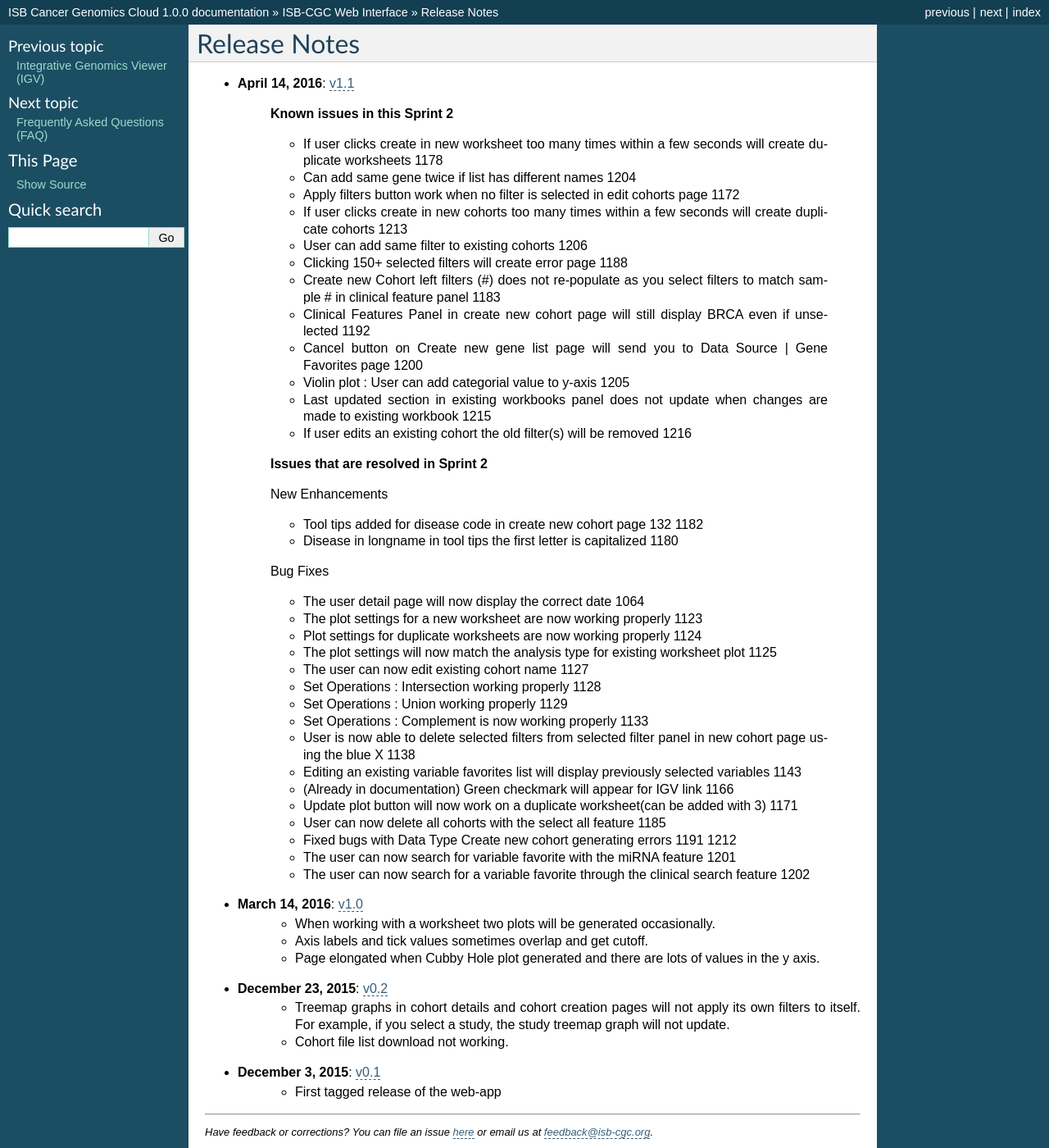
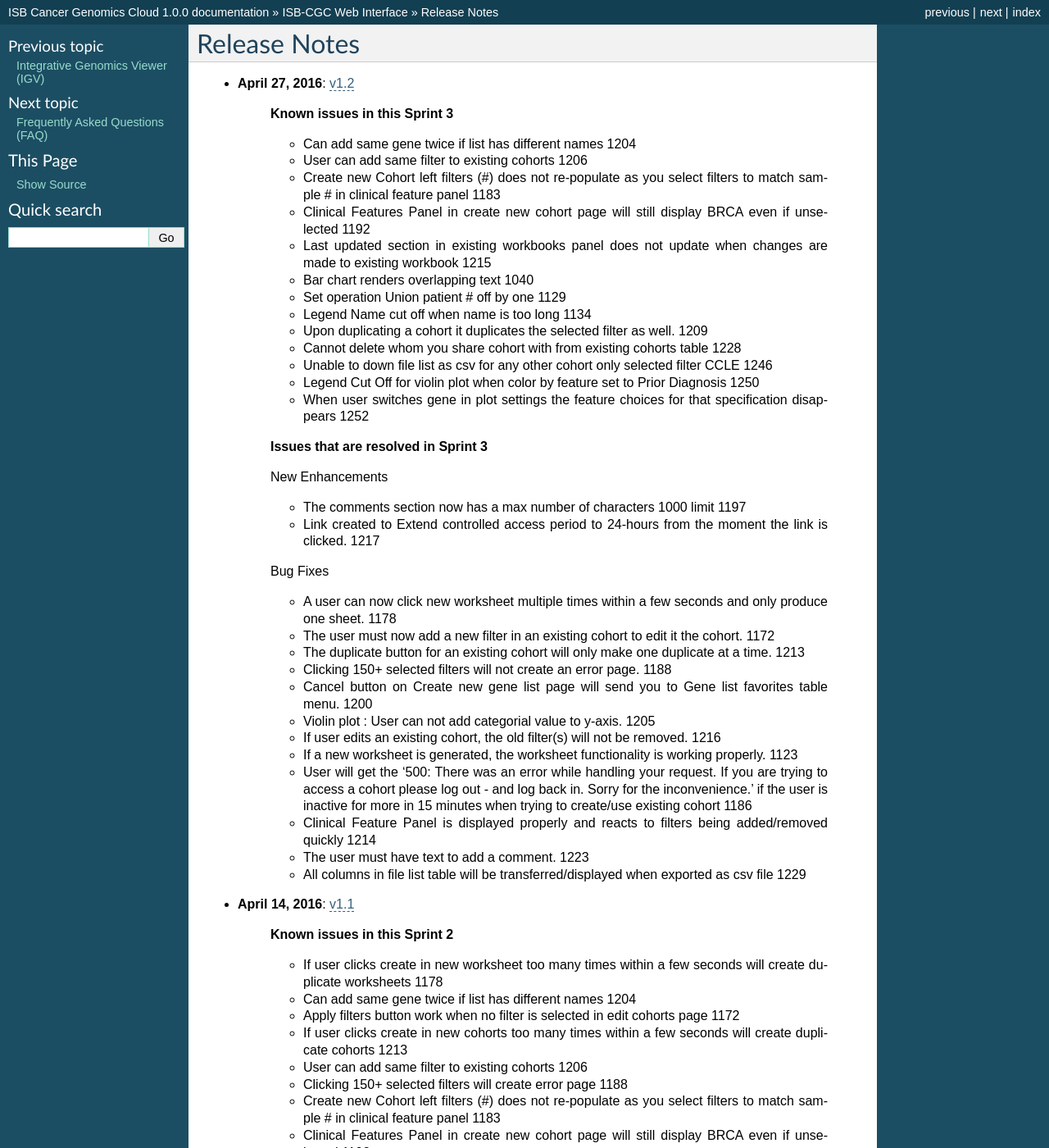
Before and after one commit to isb-cgc/readthedocs, a Sphinx documentation site: the page built from docs/source/sections/webapp/releases.rst, in a window 1280 px wide and 1400 px high. Shown: the whole window at 82% size. Built offline with Sphinx 7.4.7, drawn with Linux system fonts in a browser that asks for light colours.

Commit message:
Release notes for Sprint 3

```diff
--- a/docs/source/sections/webapp/releases.rst
+++ b/docs/source/sections/webapp/releases.rst
@@ -1,6 +1,48 @@
 *************
 Release Notes
 *************
+
+*  **April 27, 2016**: `v1.2 <https://github.com/isb-cgc/ISB-CGC-Webapp/releases/tag/2.2>`_
+
+    **Known issues in this Sprint 3**
+
+    - Can add same gene twice if list has different names 1204
+    - User can add same filter to existing cohorts 1206
+    - Create new Cohort left filters (#) does not re-populate as you select filters to match sample # in clinical feature panel 1183
+    - Clinical Features Panel in create new cohort page will still display BRCA even if unselected 1192
+    - Last updated section in existing workbooks panel does not update when changes are made to existing workbook 1215
+    - Bar chart renders overlapping text 1040
+    - Set operation Union patient # off by one 1129
+    - Legend Name cut off when name is too long 1134
+    - Upon duplicating a cohort it duplicates the selected filter as well. 1209
+    - Cannot delete whom you share cohort with from existing cohorts table 1228
+    - Unable to down file list as csv for any other cohort only selected filter CCLE 1246
+    - Legend Cut Off for violin plot when color by feature set to Prior Diagnosis 1250
+    - When user switches gene in plot settings the feature choices for that specification disappears 1252
+
+
+    **Issues that are resolved in Sprint 3**
+
+    New Enhancements
+
+    - The comments section now has a max number of characters 1000 limit 1197
+    - Link created to Extend controlled access period to 24-hours from the moment the link is clicked. 1217
+
+    Bug Fixes
+
+    - A user can now click new worksheet multiple times within a few seconds and only produce one sheet. 1178
+    - The user must now add a new filter in an existing cohort to edit it the cohort. 1172
+    - The duplicate button for an existing cohort will only make one duplicate at a time. 1213
+    - Clicking 150+ selected filters will not create an error page. 1188
+    - Cancel button on Create new gene list page will send you to Gene list favorites table menu. 1200
+    - Violin plot : User can not add categorial value to y-axis. 1205
+    - If user edits an existing cohort, the old filter(s) will not be removed. 1216
+    - If a new worksheet is generated, the worksheet functionality is working properly. 1123
+    - User will get the ‘500: There was an error while handling your request. If you are trying to access a cohort please log out - and log back in. Sorry for the inconvenience.’  if the user is inactive for more in 15 minutes when trying to create/use existing cohort 1186
+    - Clinical Feature Panel is displayed properly and reacts to filters being added/removed quickly 1214
+    - The user must have text to add a comment. 1223
+    - All columns in file list table will be transferred/displayed when exported as csv file 1229
+
 
 *  **April 14, 2016**: `v1.1 <https://github.com/isb-cgc/ISB-CGC-Webapp/releases/tag/2.1>`_
 
```
